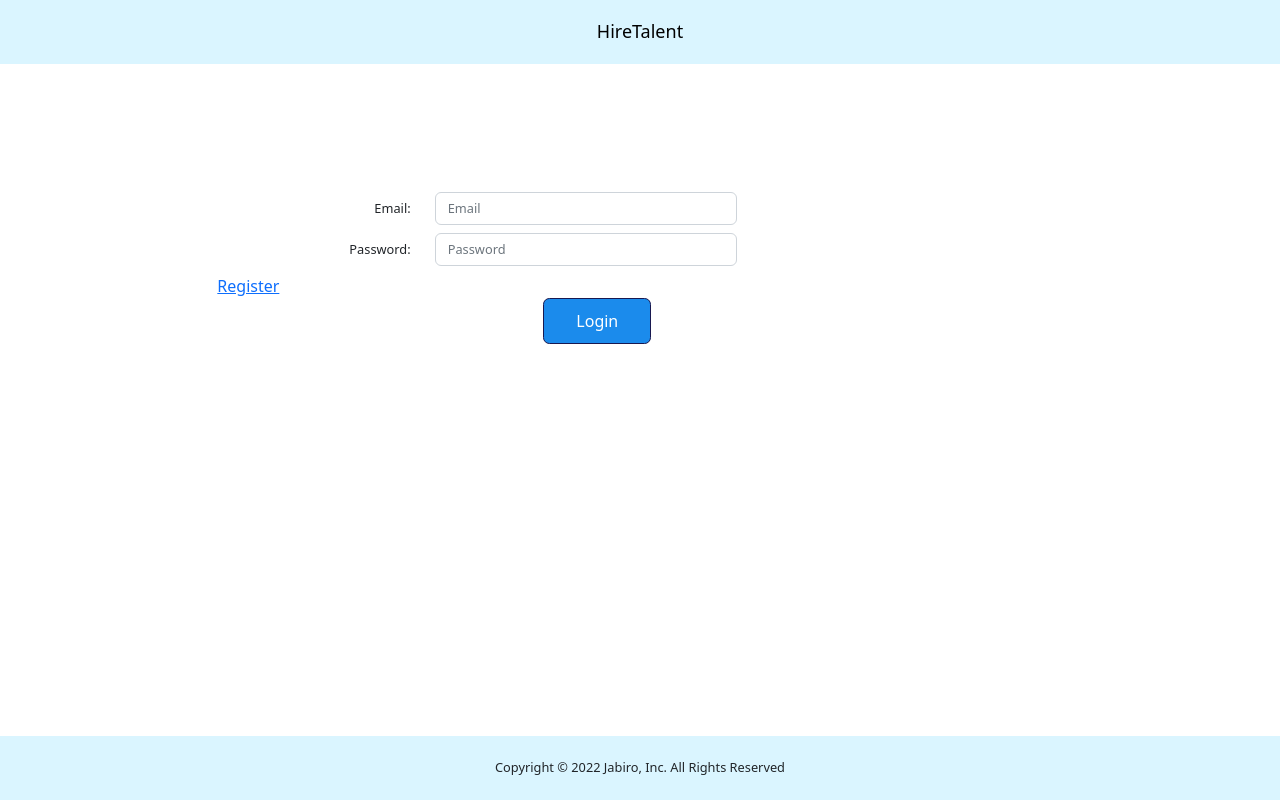
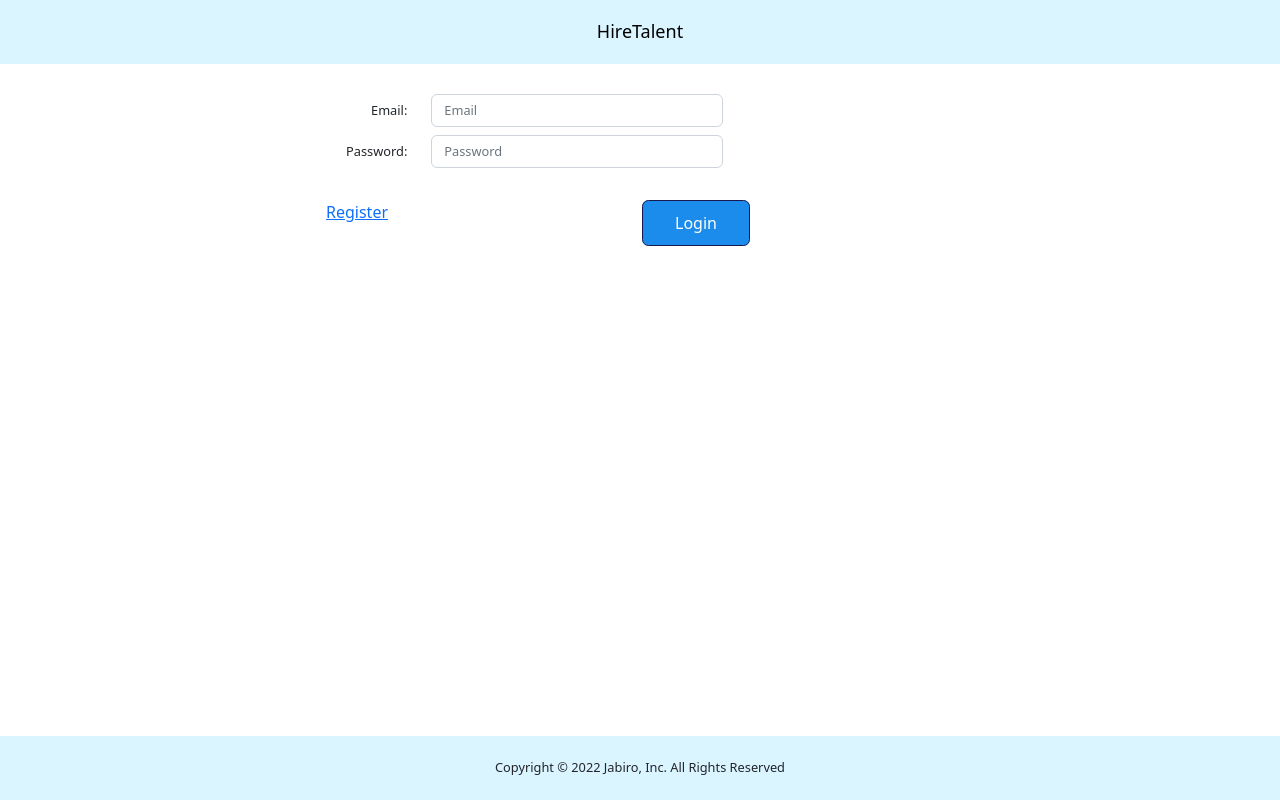
Before and after one commit to jabichris/JOB-APPLICATION-UI, a React (Create React App) app: page /login in a window 1280 px wide. Built offline with nearby package versions, Linux system fonts and the light colour scheme.

Commit message:
fix register error

```diff
--- a/src/components/Welcome/Welcome.js
+++ b/src/components/Welcome/Welcome.js
@@ -36,8 +36,7 @@ const Welcome = () => {
             </div>
 
             <div className="rightPanel">
-                {/*  */}
-                <table class="table">
+                <table className="table">
                     <thead>
                         <tr>
                             <th scope="col">#</th>
--- a/src/features/user/userActions.js
+++ b/src/features/user/userActions.js
@@ -24,14 +24,17 @@ export const registerUser = createAsyncThunk('user/register', async ({ firstName
     try {
         const config = {
             headers: {
-                'Content-Type': 'applications/json',
+                'Content-Type': 'application/json',
             },
         };
-        const { data } = await axios.post('api/v1/user/register', { firstName, lastName, email, password }, config);
+        console.log("data>>>><<<<",firstName, lastName, email, password )
+        const  {data} = await axios.post('api/v1/user/register', { firstName, lastName, email, password }, config);
+        console.log("data>>>><<<<",data)
         localStorage.setItem('userToken', data.data.token);
         return data.data;
     } catch (error) {
-        console.log(error);
+        console.log(error.response.data.errors);
+        return error.response.data.errors
     }
 });
 
--- a/src/features/user/userSlice.js
+++ b/src/features/user/userSlice.js
@@ -35,7 +35,7 @@ const userSlice = createSlice({
     },
     [userLogin.rejected]: (state, { payload }) => {
       state.loading = false;
-      state.error = null;
+      state.error = payload;
     },
     [registerUser.pending]: (state, { payload }) => {
       state.loading = true;
@@ -44,10 +44,14 @@ const userSlice = createSlice({
     [registerUser.fulfilled]: (state, { payload }) => {
       state.loading = false;
       state.success = true;
+      state.userInfo = payload;
+      state.userToken = payload.token;
     },
     [registerUser.rejected]: (state, { payload }) => {
       state.loading = false;
       state.error = payload;
+      state.userInfo = payload;
+      state.userToken = payload;
     },
   },
 });
--- a/src/navigation/index.js
+++ b/src/navigation/index.js
@@ -9,7 +9,7 @@ import { useSelector } from 'react-redux';
 
 const Navigation = () => {
   const { loading, userToken, error } = useSelector((state) => state.user);
-  console.log("userToken::::::::",typeof userToken)
+  console.log("userToken::::::::", userToken)
     return (
       <Router>
         <Routes>
--- a/src/screens/Login/Login.js
+++ b/src/screens/Login/Login.js
@@ -75,7 +75,7 @@ const Login = ({ props }) => {
     }
   }, [navigate, userInfo]);
   return (
-    <div className=" loginForm">
+    <div className="rightPanel loginForm">
       <form>
         <div className="row">
           <div className="col-sm-2"></div>
@@ -119,8 +119,8 @@ const Login = ({ props }) => {
           <div className="col-sm-4"></div>
         </div>
         <div className="row">
-        <div className="col-sm-2 mt-2"></div>
-        <div className="col-sm-3">
+          <div className="col-sm-3 mt-2"></div>
+          <div className="col-sm-3 mt-4">
             <a href="/register">Register</a>
           </div>
           <div className="col-sm-3 center mt-4 center">
@@ -128,7 +128,7 @@ const Login = ({ props }) => {
               Login
             </button>
           </div>
-          <div className="col-sm-4 mt-2"></div>
+          <div className="col-sm-3 mt-2"></div>
         </div>
       </form>
       <ToastContainer />
--- a/src/screens/Login/style.css
+++ b/src/screens/Login/style.css
@@ -1,4 +1,14 @@
 .loginForm {
     width: 100%;
-    margin-top: 8rem;
   }
+  .rightPanel {
+    padding: 20px;
+    margin: 10px;
+    float: right;
+    width: 100%;
+    overflow: auto;
+    margin-bottom: 45px;
+  }
+  .col-form-label {
+    text-align: right;
+  }
--- a/src/screens/Register/Register.js
+++ b/src/screens/Register/Register.js
@@ -1,4 +1,4 @@
-import React, { useState } from 'react';
+import React, { useState,useEffect } from 'react';
 import { useNavigate } from 'react-router-dom';
 import { useDispatch, useSelector } from 'react-redux';
 import { ToastContainer, toast } from 'react-toastify';
@@ -47,7 +47,9 @@ const Register = () => {
 
   const [submitted, setSubmitted] = useState(false);
 
-  const { loading, userInfo, error } = useSelector((state) => state.user);
+  const { loading, userInfo, error } = useSelector((state) => {
+    console.log(">>>>>>>",state)
+    return state.user});
   const dispatch = useDispatch();
   const navigate = useNavigate();
 
@@ -62,17 +64,10 @@ const Register = () => {
         email,
         password,
       }));
-      // toast('success', {
-      //   position: "top-right",
-      //   autoClose: 5000,
-      //   hideProgressBar: false,
-      //   closeOnClick: true,
-      //   pauseOnHover: true,
-      //   draggable: true,
-      //   progress: undefined,
-      //   theme: "light",
-      //   })
+      toast('Registration Success')
+      // navigate('/home');
     } else {
+      toast('Registration Failed')
       console.log('Invalid Form')
     }
   }
@@ -84,9 +79,14 @@ const Register = () => {
     errors.user.password = ''
     this.setState({ errors });
   }
+  useEffect(() => {
+    if (userInfo) {
+      navigate('/home');
+    }
+  }, [navigate, userInfo]);
   return (
     <div className="rightPanel">
-      {/* <ToastContainer/> */}
+      <ToastContainer/>
       <div className="row">
         <div className="col-sm-1">
         </div>
--- a/src/screens/Register/style.css
+++ b/src/screens/Register/style.css
@@ -2,8 +2,7 @@
     padding: 20px;
     margin: 10px;
     float: right;
-    width: 75%;
-    /* height: 90vh; */
+    width: 100%;
     overflow: auto;
     margin-bottom: 45px;
   }
```
Also changed, not shown: src/helpers/httpServices.js (deleted, +0 -11 lines).
